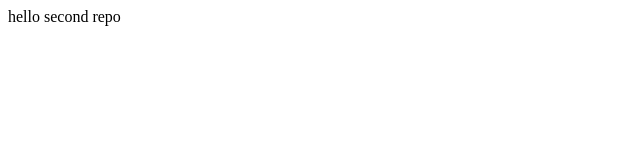
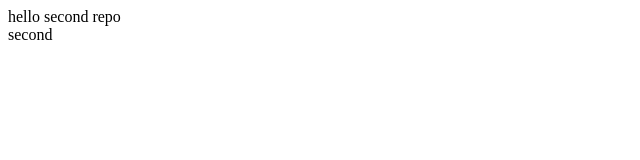
Before and after one commit to Patrick7735/demo2, a plain HTML site: page index.html in a window 1280 px wide. Shown: the full height of the page, 0-640 px from the left. Drawn offline with Linux system fonts and the light colour scheme.

Commit message:
added second

```diff
--- a/index.html
+++ b/index.html
@@ -1 +1,2 @@
 <div>hello second repo</div>
+<div>second</div>
```
